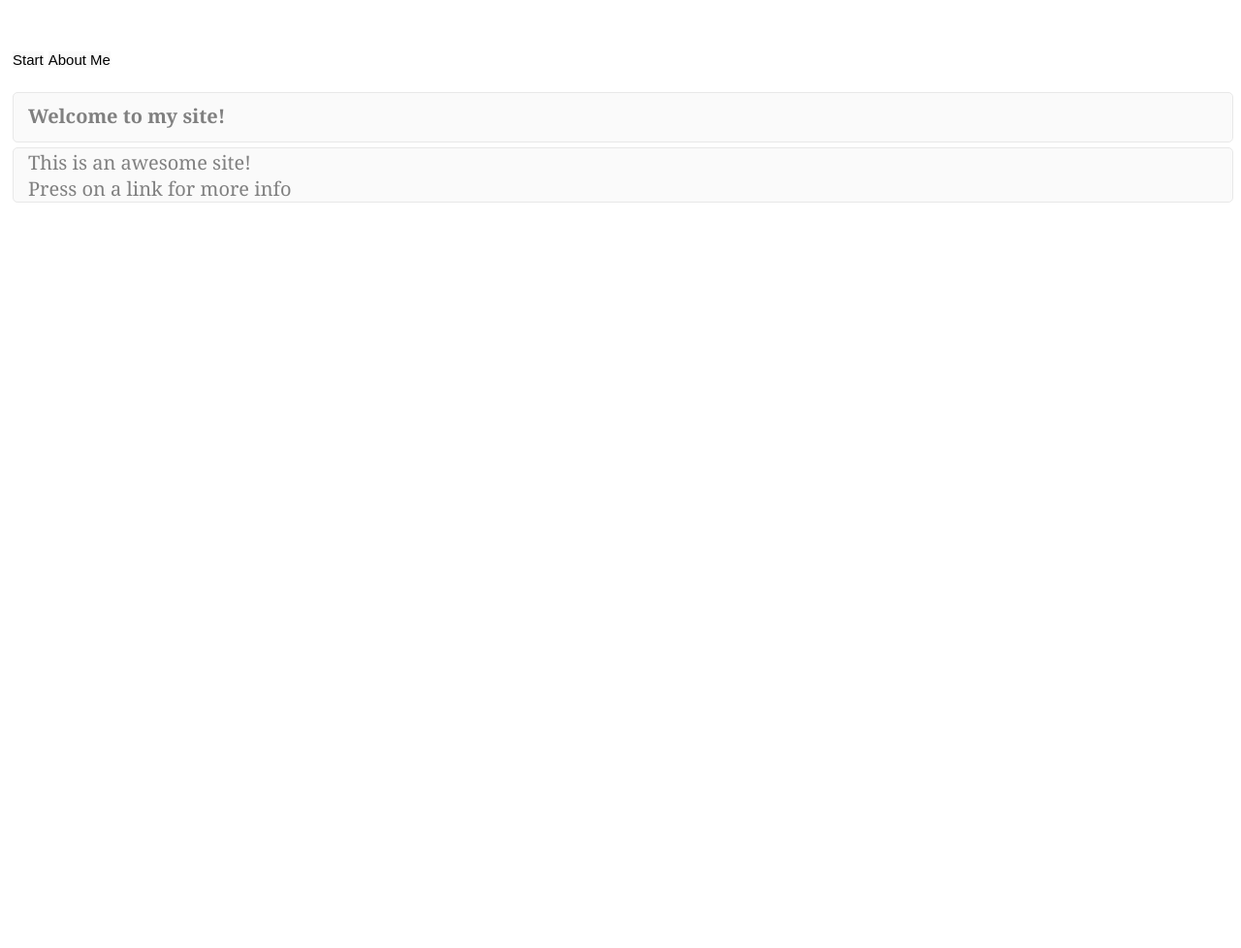
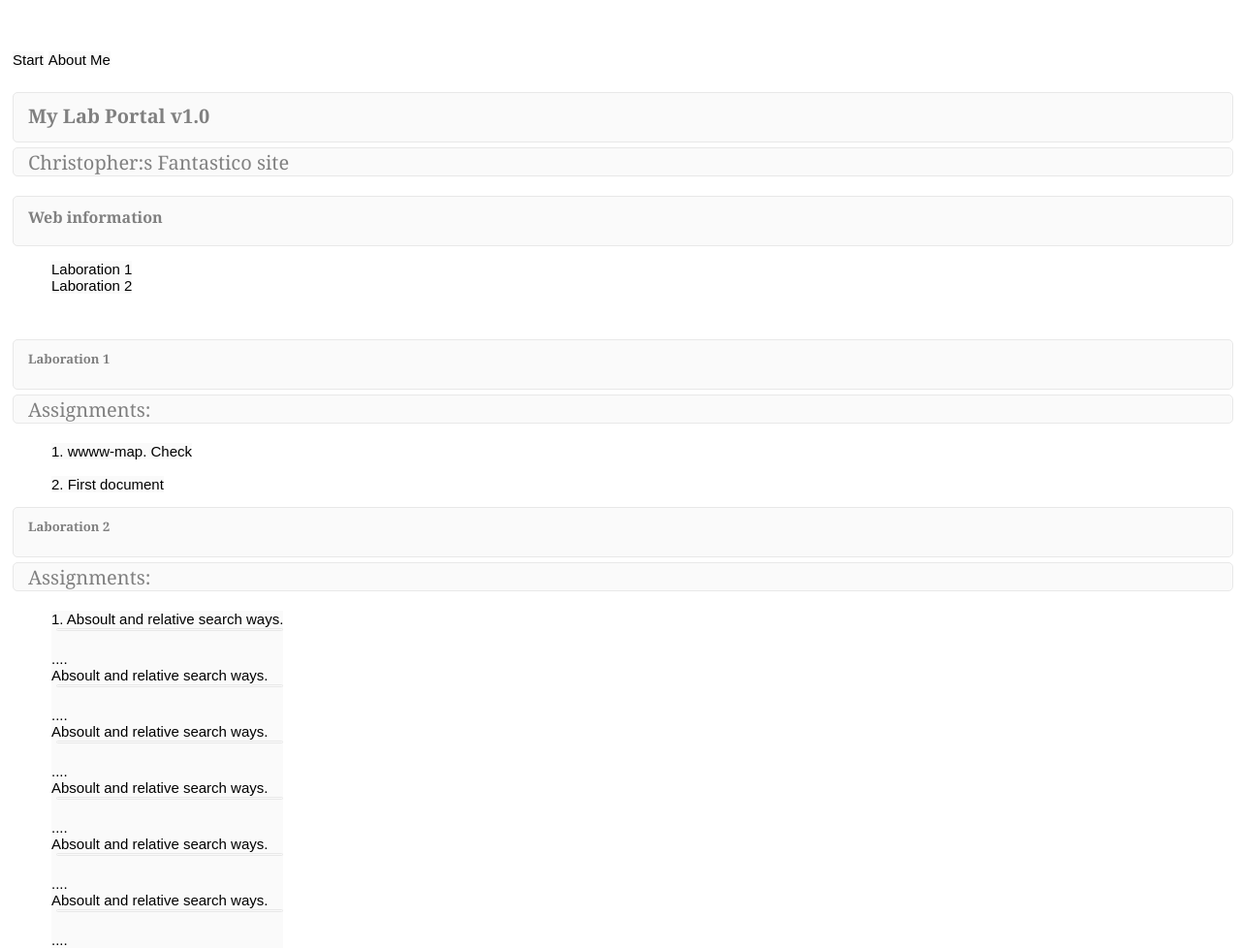
Before and after one commit to ch22iu/1ik415, a plain HTML site: page www/index.html in a window 1280 px wide. Shown: the whole page at 97% size. Before the commit the page ends 800 px from the top, so only its background shows below. Drawn offline with Linux system fonts and the light colour scheme; files that its build step writes are made by us from their sources.

Commit message:
adding typeTextDot class and others

```diff
--- a/www/html/css/style.css
+++ b/www/html/css/style.css
@@ -29,6 +29,40 @@ h1
 	padding-top:10px;
 	margin-bottom:5px;
 	font-size:20px;
+	margin-left:5px;
+	background:rgb(250,250,250);
+	color:gray;
+	width:auto;
+	font-family: Georgia;
+	height:40px;
+	border-radius:5px;
+	border: 1px solid #E8E8E8;
+
+}
+h2
+{
+	margin-top:15px;
+	padding-left:15px;
+	padding-top:10px;
+	margin-bottom:5px;
+	font-size:16px;
+	margin-left:5px;
+	background:rgb(250,250,250);
+	color:gray;
+	width:auto;
+	font-family: Georgia;
+	height:40px;
+	border-radius:5px;
+	border: 1px solid #E8E8E8;
+
+}
+h3
+{
+	margin-top:15px;
+	padding-left:15px;
+	padding-top:10px;
+	margin-bottom:5px;
+	font-size:13px;
 	margin-left:5px;
 	background:rgb(250,250,250);
 	color:gray;
@@ -85,7 +119,7 @@ a
 
 }
 
-#h1
+.typeTextDot
 {
-    font-size:5px;
+	font-size:5px;
 }
--- a/www/index.html
+++ b/www/index.html
@@ -2,7 +2,7 @@
 <html>
     <head>
         <meta charset="utf-8"/>
-        <link href="css/style.css" rel="stylesheet" type="text/css"/>
+        <link href="html/css/style.css" rel="stylesheet" type="text/css"/>
         <title>My first WebPage</title>
     </head>
 
@@ -15,11 +15,40 @@
     </nav>
     <br>
     <section>
-        <h1>Welcome to my site!</h1>
-        <p>This is an awesome site!<br>
-        Press on a link for more info
+        <h1>My Lab Portal v1.0</h1>
+        <p>Christopher:s Fantastico site</p>
+        <h2>Web information</h2>
+        <ul>
+            <li><a href="#">Laboration 1</a></li><br>
+            <li><a href="#">Laboration 2</a></li><br>
+        </ul>
+        <br>
+            <h3>Laboration 1</h3>
+                <p>Assignments:</p>
+        <ol>
+            <li>1. wwww-map. Check</li><br><br>
+            <li><a href="html/pages/bottom.html">2. First document</a></li><br>
+        </ol>
+            <h3>Laboration 2</h3>
+                <p>Assignments:</p>
+        <ol>
+            <li>1. Absoult and relative search ways.
+                <p class="typeTextDot"></p>....<br>
+                Absoult and relative search ways.
+                <p class="typeTextDot"></p>....<br>
+                Absoult and relative search ways.
+                <p class="typeTextDot"></p>....<br>
+                Absoult and relative search ways.
+                <p class="typeTextDot"></p>....<br>
+                Absoult and relative search ways.
+                <p class="typeTextDot"></p>....<br>
+                Absoult and relative search ways.
+                <p class="typeTextDot"></p>....<br>
 
-        </p>
+
+            </li>
+
+        </ol>
     </section>
 
 </body>
```
